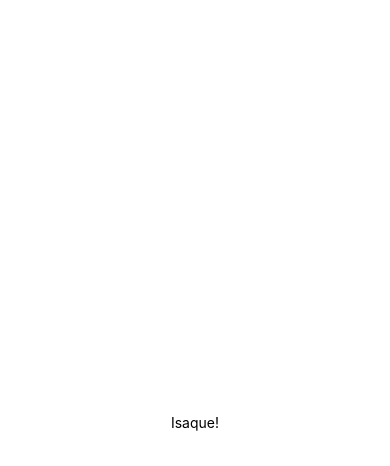
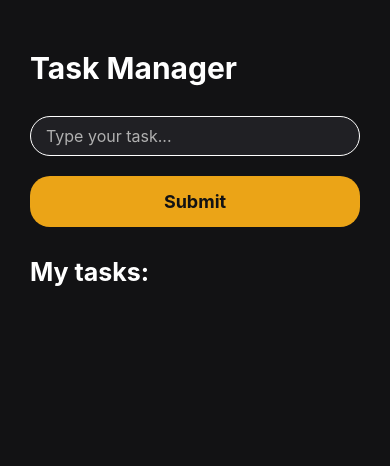
Before and after one commit to Isaqueopz/ReactNativeStudies, a React Native app in the folder mytasks/: screen / in a window 390 px wide. Shown: the top 466 px of the page. Built offline with nearby package versions, Linux system fonts and the light colour scheme.

Commit message:
all commits - TaskManager

```diff
--- a/mytasks/App.tsx
+++ /dev/null
@@ -1,20 +0,0 @@
-import { StatusBar } from 'expo-status-bar';
-import { StyleSheet, Text, View } from 'react-native';
-
-export default function App() {
-  return (
-    <View style={styles.container}>
-    <Text>Isaque!</Text>
-      <StatusBar style="auto" />
-    </View>
-  );
-}
-
-const styles = StyleSheet.create({
-  container: {
-    flex: 1,
-    backgroundColor: '#fff',
-    alignItems: 'center',
-    justifyContent: 'center',
-  },
-});
--- a/mytasks/index.ts
+++ /dev/null
@@ -1,8 +0,0 @@
-import { registerRootComponent } from 'expo';
-
-import App from './App';
-
-// registerRootComponent calls AppRegistry.registerComponent('main', () => App);
-// It also ensures that whether you load the app in Expo Go or in a native build,
-// the environment is set up appropriately
-registerRootComponent(App);
--- /dev/null
+++ b/mytasks/src/App.tsx
@@ -0,0 +1,14 @@
+import React from 'react';
+import { registerRootComponent } from 'expo';
+import { SafeAreaProvider } from 'react-native-safe-area-context';
+import { Home } from './pages/Home';
+
+export const App = () => {
+  return (
+    <SafeAreaProvider>
+      <Home />
+    </SafeAreaProvider>
+  );
+};
+
+registerRootComponent(App);
--- /dev/null
+++ b/mytasks/src/components/TaskList/index.tsx
@@ -0,0 +1,41 @@
+import React from 'react';
+import { FlatList, TouchableOpacity, Text, StyleSheet } from 'react-native';
+
+interface Task {
+  id: string;
+  title: string;
+}
+
+interface TaskListProps {
+  tasks: Task[];
+}
+
+export const TaskList = ({ tasks }: TaskListProps) => {
+  return (
+    <FlatList
+      data={tasks}
+      keyExtractor={(item) => item.id}
+      renderItem={({ item }) => (
+        <TouchableOpacity style={styles.buttonTask}>
+          <Text style={styles.titleTask}>{item.title}</Text>
+        </TouchableOpacity>
+      )}
+    />
+  );
+};
+
+const styles = StyleSheet.create({
+  buttonTask: {
+    backgroundColor: '#29292e',
+    borderRadius: 50,
+    padding: 10,
+    marginBottom: 10,
+    marginTop: 10,
+    alignItems: 'center',
+  },
+  titleTask: {
+    color: '#f1f1f1',
+    fontSize: 20,
+    fontWeight: 'bold',
+  },
+});
--- /dev/null
+++ b/mytasks/src/pages/Home/index.tsx
@@ -0,0 +1,120 @@
+import React from 'react';
+import {
+  FlatList,
+  Text,
+  View,
+  StyleSheet,
+  TextInput,
+  TouchableOpacity,
+} from 'react-native';
+import { SafeAreaView } from 'react-native-safe-area-context';
+import { TaskList } from '../../components/TaskList';
+
+interface Task {
+  id: string;
+  title: string;
+}
+
+export const Home = () => {
+  const [newTask, setNewTask] = React.useState('');
+  const [tasks, setTasks] = React.useState<Task[]>([]);
+
+  const handleAddNewTask = () => {
+    const data: Task = {
+      id: String(new Date().getTime()),
+      title: newTask.trim() || 'Task Empty',
+    };
+
+    setTasks([...tasks, data]);
+    setNewTask('');
+  };
+
+  return (
+    <SafeAreaView style={styles.safeArea}>
+      <View style={styles.container}>
+        <Text style={styles.text}>Task Manager</Text>
+
+        <TextInput
+          value={newTask}
+          onChangeText={setNewTask}
+          style={styles.input}
+          placeholder="Type your task..."
+          placeholderTextColor="#B0B0B0"
+        />
+
+        <TouchableOpacity
+          activeOpacity={0.7}
+          style={styles.button}
+          onPress={handleAddNewTask}
+        >
+          <Text style={styles.buttonText}>Submit</Text>
+        </TouchableOpacity>
+
+        <Text style={styles.textTasks}>My tasks:</Text>
+        <TaskList tasks={tasks} />
+      </View>
+    </SafeAreaView>
+  );
+};
+
+const styles = StyleSheet.create({
+  safeArea: {
+    flex: 1,
+    backgroundColor: '#121214',
+  },
+  container: {
+    flex: 1,
+    paddingHorizontal: 30,
+    paddingVertical: 50,
+  },
+  text: {
+    color: '#fff',
+    fontSize: 30,
+    fontWeight: 'bold',
+  },
+  input: {
+    height: 40,
+    borderColor: '#fff',
+    borderWidth: 1,
+    marginTop: 30,
+    paddingHorizontal: 15,
+    paddingVertical: 10,
+    color: '#fff',
+    backgroundColor: '#202024',
+    borderRadius: 20,
+    fontSize: 16,
+  },
+  button: {
+    marginTop: 20,
+    backgroundColor: '#eba417',
+    borderRadius: 20,
+    padding: 15,
+    alignItems: 'center',
+  },
+  buttonText: {
+    color: '#121214',
+    fontSize: 18,
+    fontWeight: 'bold',
+    textAlign: 'center',
+  },
+  textTasks: {
+    color: '#fff',
+    fontSize: 25,
+    fontWeight: 'bold',
+    marginTop: 30,
+    marginBottom: 10,
+  },
+  buttonTask: {
+    backgroundColor: '#29292e',
+    borderRadius: 50,
+    padding: 10,
+    marginBottom: 10,
+    marginTop: 10,
+    alignItems: 'center',
+  },
+  titleTask: {
+    color: '#f1f1f1',
+    fontSize: 20,
+    fontWeight: 'bold',
+  },
+});
```
Also changed, not shown: mytasks/package.json (+14 -7 lines), mytasks/.eslintrc.js, 2 other files (tests, documents, lock files or other folders).
